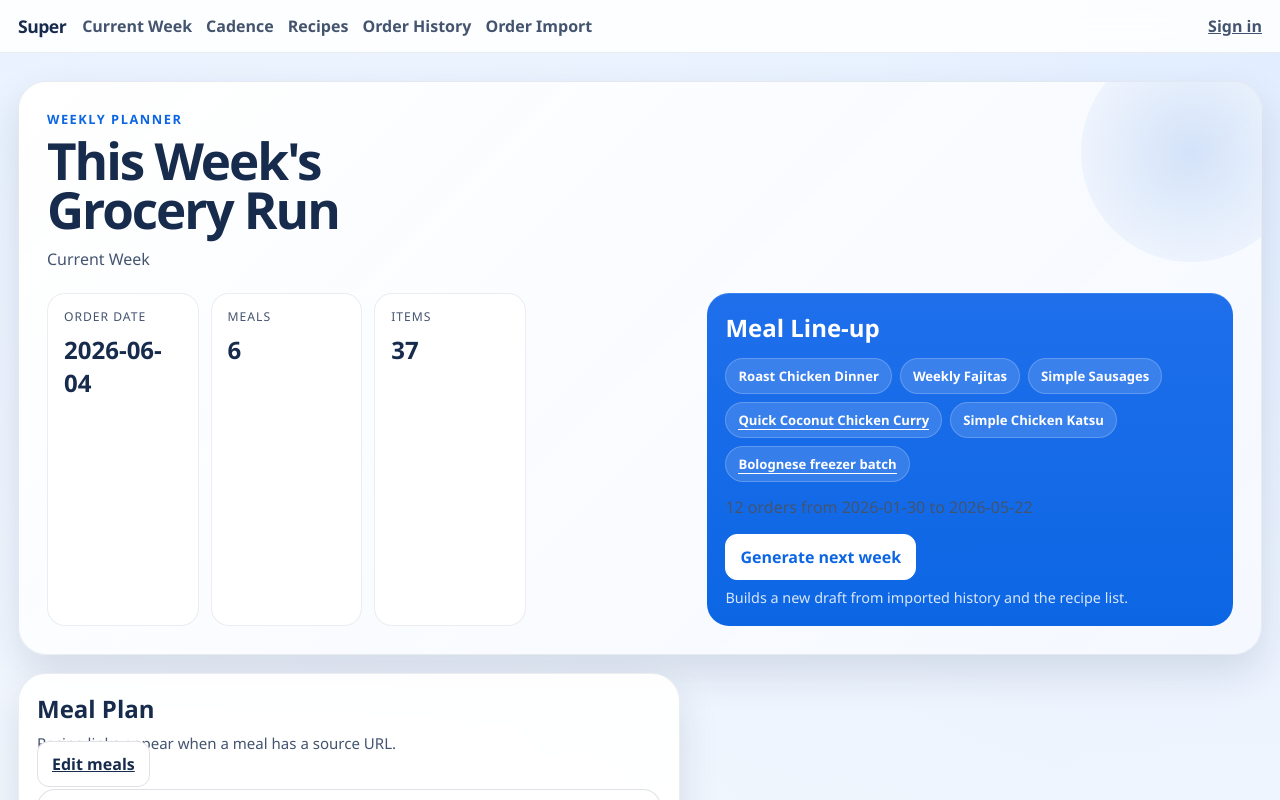
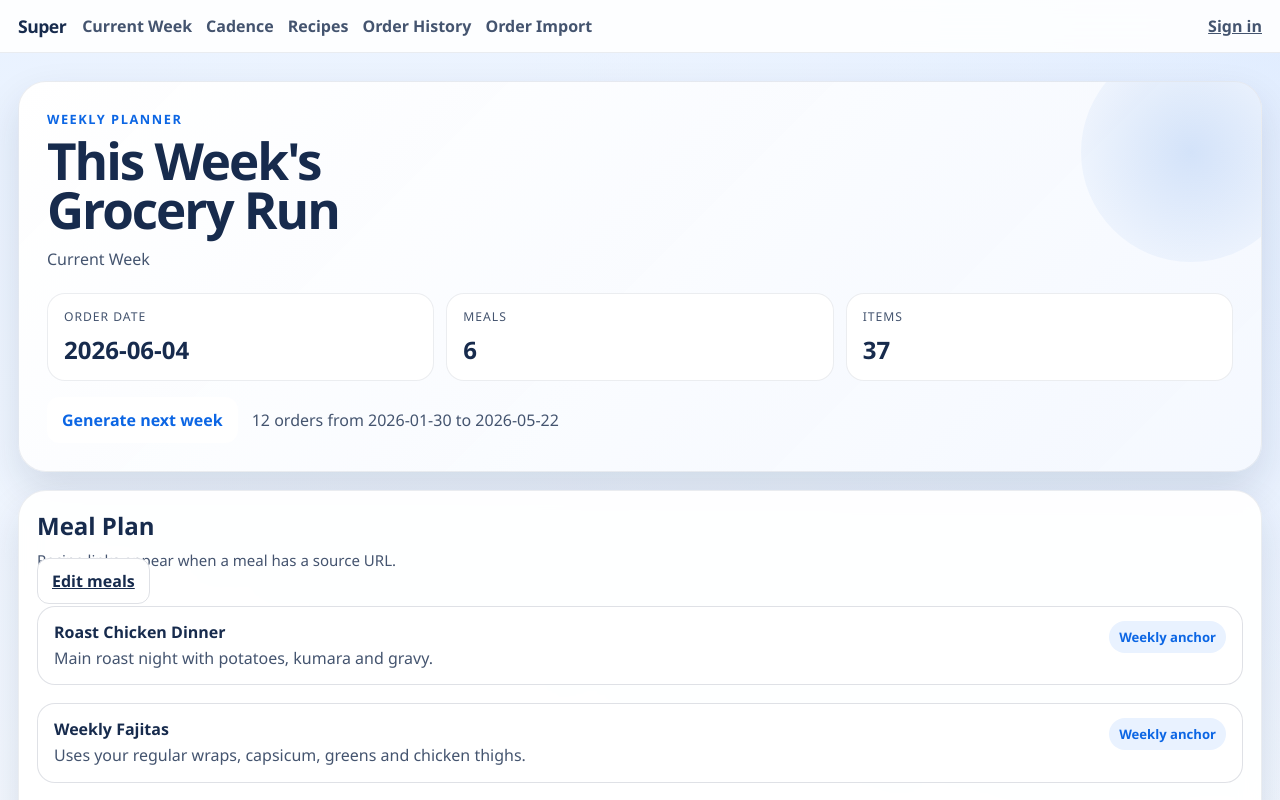
Before and after one commit to admo26/super, a Next.js app: page / in a window 1280 px wide. Shown: the top 800 px of the page. Built offline with nearby package versions, Linux system fonts and the light colour scheme; no server answers; the database is empty.

Commit message:
Expand homepage layout for online ordering

```diff
--- a/app/globals.css
+++ b/app/globals.css
@@ -197,12 +197,12 @@ p {
 
 .hero-grid {
   margin-top: 22px;
-  grid-template-columns: 1.1fr 0.9fr;
+  grid-template-columns: 1fr;
 }
 
 .hero-stats {
   display: grid;
-  grid-template-columns: repeat(4, minmax(0, 1fr));
+  grid-template-columns: repeat(3, minmax(0, 1fr));
   gap: 12px;
 }
 
@@ -227,18 +227,16 @@ p {
   font-size: 1.5rem;
 }
 
-.hero-aside {
-  padding: 18px;
-  border-radius: 22px;
-  background: linear-gradient(180deg, #1f6feb 0%, #0c66e4 100%);
-  color: #ffffff;
-  box-shadow: inset 0 1px 0 rgba(255,255,255,0.12);
-}
-
 .hero-actions {
   margin-top: 16px;
   display: grid;
   gap: 8px;
+}
+
+.hero-actions--inline {
+  align-items: center;
+  grid-template-columns: auto 1fr;
+  gap: 14px;
 }
 
 .action-button {
@@ -253,19 +251,6 @@ p {
   cursor: pointer;
 }
 
-.action-note {
-  color: rgba(255, 255, 255, 0.84);
-  font-size: 0.9rem;
-  line-height: 1.4;
-}
-
-.hero-pills {
-  display: flex;
-  flex-wrap: wrap;
-  gap: 8px;
-  margin: 14px 0;
-}
-
 .pill,
 .meal-type,
 .reason-tag {
@@ -274,30 +259,21 @@ p {
   font-weight: 700;
 }
 
-.pill {
-  padding: 8px 12px;
-  background: rgba(255, 255, 255, 0.14);
-  border: 1px solid rgba(255, 255, 255, 0.2);
-}
-
-.pill a,
 .recipe-link {
   text-decoration: none;
   border-bottom: 1px solid currentColor;
 }
 
-.pill a:hover,
 .recipe-link:hover {
   opacity: 0.82;
 }
 
 .content-grid {
   margin-top: 18px;
-  grid-template-columns: minmax(0, 1.08fr) minmax(320px, 0.92fr);
+  grid-template-columns: minmax(0, 1fr);
 }
 
 .main-stack,
-.side-stack,
 .group-list,
 .meal-list,
 .shopping-list,
@@ -841,6 +817,11 @@ p {
     flex-direction: column;
   }
 
+  .hero-actions--inline {
+    grid-template-columns: 1fr;
+    align-items: start;
+  }
+
   .shopping-item__actions {
     justify-items: start;
   }
--- a/app/page.tsx
+++ b/app/page.tsx
@@ -55,31 +55,14 @@ export default async function HomePage({ searchParams }: HomePageProps) {
               <strong>{plan.items.length}</strong>
             </article>
           </div>
+        </div>
 
-          <aside className="hero-aside">
-            <h2>Meal Line-up</h2>
-            <div className="hero-pills">
-              {plan.meals.map((meal) => (
-                <span className="pill" key={meal.name}>
-                  {meal.url ? (
-                    <a href={meal.url} target="_blank" rel="noreferrer">
-                      {meal.name}
-                    </a>
-                  ) : (
-                    meal.name
-                  )}
-                </span>
-              ))}
-            </div>
-            <p className="hero-note">{plan.analysisWindow}</p>
-            <form action={generateNextWeeklyPlan} className="hero-actions">
-              <button className="action-button" type="submit">
-                Generate next week
-              </button>
-              <p className="action-note">Builds a new draft from imported history and the recipe list.</p>
-            </form>
-          </aside>
-        </div>
+        <form action={generateNextWeeklyPlan} className="hero-actions hero-actions--inline">
+          <button className="action-button" type="submit">
+            Generate next week
+          </button>
+          <p className="hero-note">{plan.analysisWindow}</p>
+        </form>
       </section>
 
       <div className="content-grid">
@@ -153,9 +136,6 @@ export default async function HomePage({ searchParams }: HomePageProps) {
             </div>
           </section>
         </div>
-
-        <aside className="side-stack">
-        </aside>
       </div>
     </main>
   );
```
